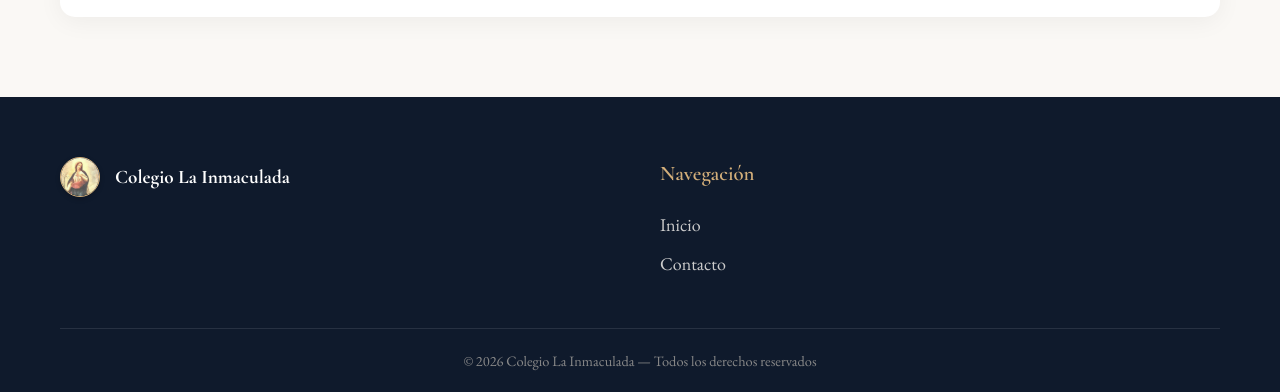
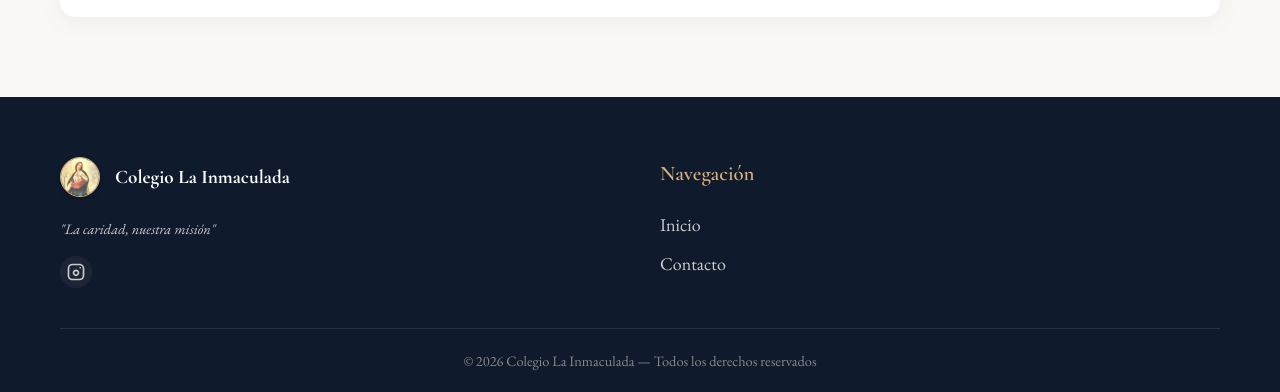
Before and after one commit to Guadma/La-Inmaculada, a plain HTML site: page contacto.html in a window 1280 px wide. Shown: the part 1068-1460 px from the top of the page. Drawn offline with nearby package versions, Linux system fonts and the light colour scheme.

Commit message:
Add Instagram link and consistent branding to all footers

```diff
--- a/contacto.html
+++ b/contacto.html
@@ -98,6 +98,12 @@
                         <img src="logo.jpg" alt="Logo Inmaculada" class="logo-img" style="width: 40px; height: 40px; border-width: 1px;">
                         <span class="logo-text" style="color: white; font-size: 1.2rem;">Colegio La Inmaculada</span>
                     </div>
+                    <p style="color: #ccc; font-style: italic; font-size: 0.9rem;">"La caridad, nuestra misión"</p>
+                    <div class="social-links">
+                        <a href="https://www.instagram.com/la.inmaculada.3071/" target="_blank" class="social-icon" title="Instagram">
+                            <svg viewBox="0 0 24 24" width="20" height="20"><path d="M7.8 2h8.4C19.4 2 22 4.6 22 7.8v8.4a5.8 5.8 0 0 1-5.8 5.8H7.8C4.6 22 2 19.4 2 16.2V7.8A5.8 5.8 0 0 1 7.8 2m-.2 2A3.6 3.6 0 0 0 4 7.6v8.8c0 2 1.6 3.6 3.6 3.6h8.8c2 0 3.6-1.6 3.6-3.6V7.6c0-2-1.6-3.6-3.6-3.6H7.6m9.4 2a1 1 0 1 1 0 2 1 1 0 0 1 0-2m-5 3c2.2 0 4 1.8 4 4s-1.8 4-4 4-4-1.8-4-4 1.8-4 4-4m0 2a2 2 0 1 0 0 4 2 2 0 0 0 0-4z"/></svg>
+                        </a>
+                    </div>
                 </div>
                 <div>
                     <h4>Navegación</h4>
--- a/styles.css
+++ b/styles.css
@@ -666,6 +666,30 @@ h1, h2, h3, h4, .display-font {
     color: var(--color-accent);
 }
 
+.social-links {
+    display: flex;
+    gap: 15px;
+    margin-top: 15px;
+}
+
+.social-icon {
+    width: 32px;
+    height: 32px;
+    display: flex;
+    align-items: center;
+    justify-content: center;
+    background: rgba(255,255,255,0.05);
+    border-radius: 50%;
+    transition: all 0.3s ease;
+    fill: #ccc;
+}
+
+.social-icon:hover {
+    background: var(--color-accent);
+    fill: var(--color-text-main);
+    transform: translateY(-3px);
+}
+
 .footer-bottom {
     text-align: center;
     padding-top: 20px;
```
Also changed, not shown: fe-y-valores.html (+6 -0 lines), index.html (+5 -0 lines), instalaciones.html (+6 -0 lines), noticias.html (+6 -0 lines), nuestra-escuela.html (+6 -0 lines), oferta-educativa.html (+6 -0 lines).
